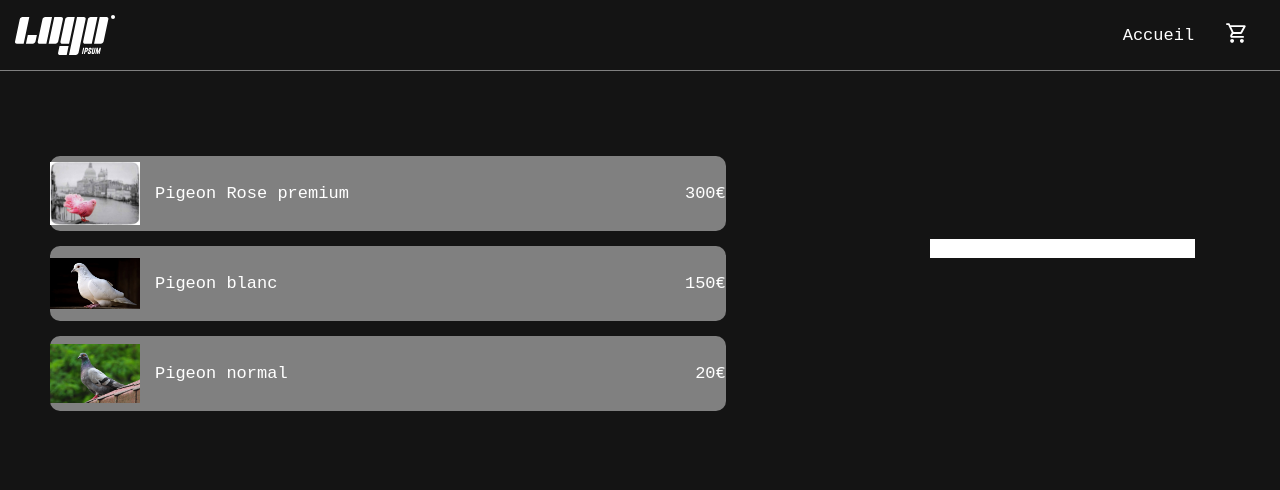
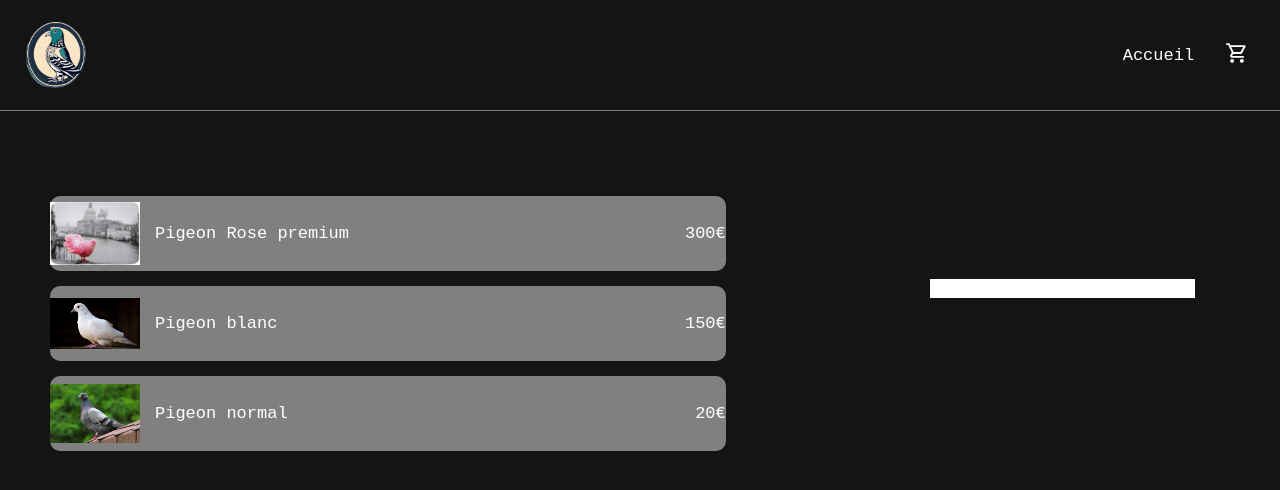
Before and after one commit to eli-ott/tunnel-achat, a plain HTML site: page pages/panier.html in a window 1280 px wide. Drawn offline with Linux system fonts and the light colour scheme.

Commit message:
nouveau logo

```diff
--- a/pages/panier.html
+++ b/pages/panier.html
@@ -10,7 +10,7 @@
 </head>
 <body>
     <nav>
-        <img src="../assets/logo.svg" alt="logo" />
+        <img src="../assets/logo.png" alt="logo" />
         <ul>
             <li>
                 <a href="#" title="accueil">Accueil</a>
--- a/style/nav.css
+++ b/style/nav.css
@@ -8,6 +8,9 @@ nav {
 	width: 100%;
 
 	border-bottom: solid 1px grey;
+}
+nav > img {
+	height: 80px;
 }
 nav ul {
 	display: flex;
```
Also changed, not shown: assets/logo.png (added), assets/logo.svg (deleted).
